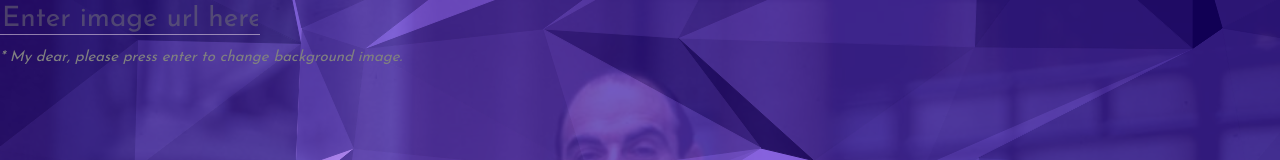
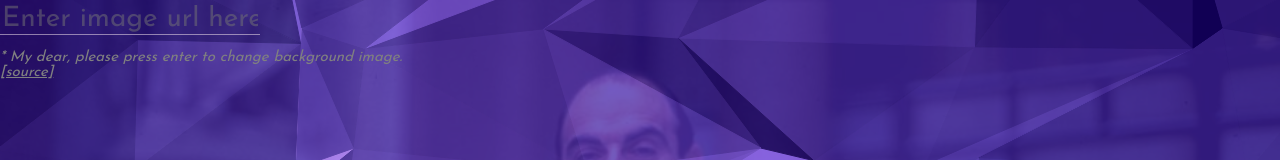
Before and after one commit to ablwr/poirot_yourself, a plain HTML site: page index.html in a window 1280 px wide. Shown: the top 160 px of the page. Drawn offline with nearby package versions, Linux system fonts and the light colour scheme.

Commit message:
adds link to github repo / source / license / shoutouts

```diff
--- a/css/css.css
+++ b/css/css.css
@@ -47,6 +47,10 @@ body {
   font-style: italic;
 }
 
+.help-text a {
+  color: grey;
+}
+
 .alert-message{
   position: fixed;
   top: 0;
--- a/index.html
+++ b/index.html
@@ -26,7 +26,9 @@
        <div class="wrapper">
          <div class="caption">
            <input type="text" placeholder="Enter image url here" />
-             <p class="help-text">* My dear, please press enter to change background image.</p>
+             <p class="help-text">* My dear, please press enter to change background image.
+             <br/>
+           <a target="_blank" href="https://github.com/ablwr/poirot_yourself">[source]</a></p>
          </div>
        </div>
 
```
